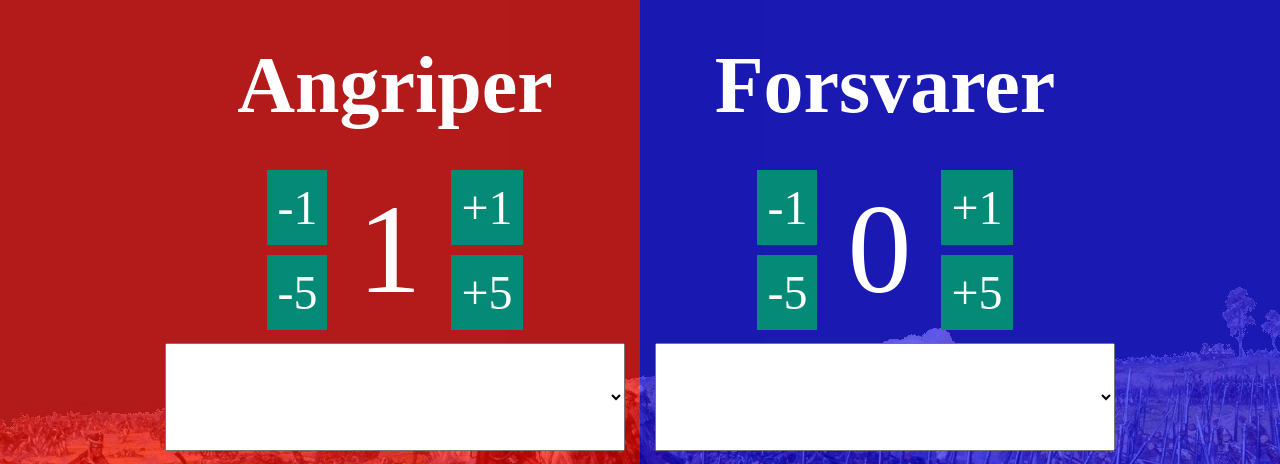
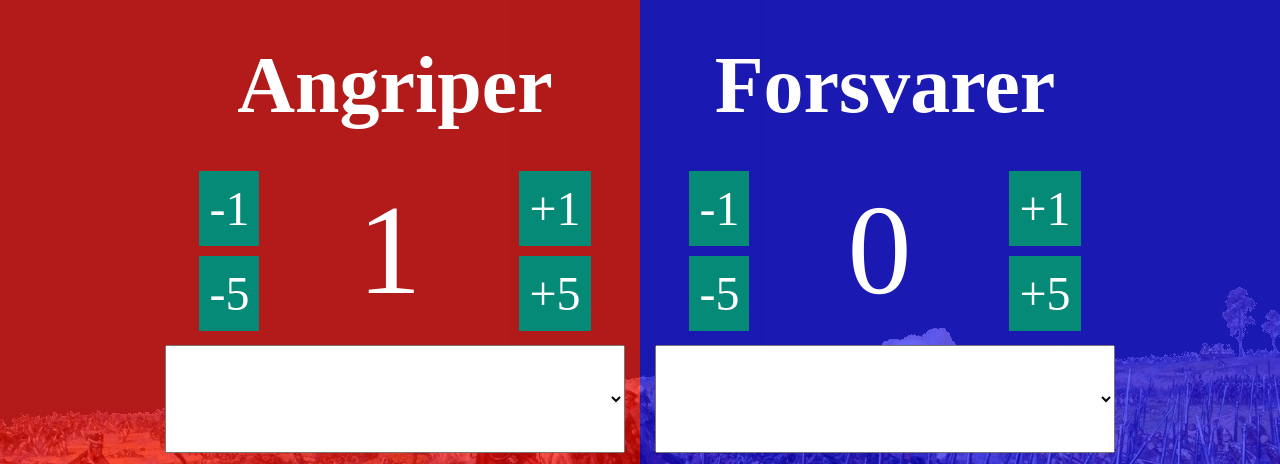
Before and after one commit to sigurdo/riskdiceroller, a plain HTML site: page riskDiceRollerMobil.html in a window 1280 px wide. Shown: the top 464 px of the page. Drawn offline with Linux system fonts and the light colour scheme.

Commit message:
riskfiksing
mekka input for antall

```diff
--- a/css/riskDiceRoller.css
+++ b/css/riskDiceRoller.css
@@ -57,8 +57,24 @@ html, body {
 }
 
 #visAngripere, #visForsvarere {
+	display: block;
+	width: 200px;
+	color: white;
+	background-color: transparent;
+	border: none;
+	text-align: center;
+
+	font-family: times;
 	font-size: 800%;
 	margin: 20px;
+}
+
+/*Fjerner piler i input til visAngripere og visForsvarere*/
+input::-webkit-outer-spin-button,
+input::-webkit-inner-spin-button {
+    /* display: none; <- Crashes Chrome on hover */
+    -webkit-appearance: none;
+    margin: 0; /* <-- Apparently some margin are still there even though it's hidden */
 }
 
 .velgTerninger select {
--- a/js/generelleFunksjoner.js
+++ b/js/generelleFunksjoner.js
@@ -16,7 +16,7 @@ function oppdaterTerningvelger(type) {//Oppdatere, dvs. sjekke om det er mange n
 		for (var i = 3; i >= 1; i--) {
 			//console.log(i);
 			//document.getElementById('antallTerninger01').style.display = 'none';
-			if (antall[0] >= i) {
+			if (antall[0] - 1 >= i) {
 				document.getElementById('antallTerninger0').innerHTML += "<option value='"+i+"' id='antallTerninger0"+i+"'> "+i+" Terning"+endelse[i]+" </option>";
 			}
 		}
@@ -29,7 +29,7 @@ function oppdaterTerningvelger(type) {//Oppdatere, dvs. sjekke om det er mange n
 			//console.log(i);
 			//document.getElementById('antallTerninger01').style.display = 'none';
 			if (antall[1] >= i) {
-				document.getElementById('antallTerninger1').innerHTML += "<option value="+i+" id='antallTerninger1"+i+"'> "+i+" Terning"+endelse[i]+" </option>";
+				document.getElementById('antallTerninger1').innerHTML += "<option value='"+i+"' id='antallTerninger1"+i+"'> "+i+" Terning"+endelse[i]+" </option>";
 			}
 		}
 	}
@@ -42,9 +42,10 @@ function tomVarslinger() {
 function juster(type, ant) {//funksjonen juster justerer opp og ned antallet angripere og forsvarere type=0 er angripere og type=1 er forsvarere
 	var antallFor = [];
 	antallFor[type] = antall[type];
-	if(antall[type] + ant >= 0) {//Denne ifen passer på at man ikke får negativt antall soldater, ettersom dette kan være litt irriterende
+	var minimum = 0;
+	if (type == 0) {minimum = 1;}
+	if(antall[type] + ant >= minimum) {//Denne ifen passer på at man ikke får negativt antall soldater, ettersom dette kan være litt irriterende
 		antall[type] += ant;
-		//console.log(antall);
 	}
 	else {antall[type] = 0;}//Denne elsen gjør at -10-knappen kan sette tall under 10 til å bli null
 	visAntall();
@@ -55,13 +56,28 @@ function juster(type, ant) {//funksjonen juster justerer opp og ned antallet ang
 	if (antall[type] > antallFor[type] || antallTerninger > antall[type]) {//Tanken her er at i slag skal man ikke trenge velge terninger på nytt, men den skal likevel prøve å velge maks antall når man plotter inn nye soldater. Derfor sjekker ifen om man soldatmengden har økt eller sunket
 		oppdaterTerningvelger(type);
 	}
+	console.log('kjjhj');
 
 	//sporBlitz();
 }
 
+function angripereInput() {
+	//Det er vanskelig å forklare hvorfor, men det er viktig at alle endringer av soldattall går gjennom juster(), det har blant annet med terningvelgeren å gjøre
+	var antFor = antall[0];
+	var antEtter = Number(document.getElementById('visAngripere').value);
+	juster(0, antEtter - antFor);
+}
+
+function forsvarereInput() {
+	//Det er vanskelig å forklare hvorfor, men det er viktig at alle endringer av soldattall går gjennom juster(), det har blant annet med terningvelgeren å gjøre
+	var antFor = antall[1];
+	var antEtter = Number(document.getElementById('visForsvarere').value);
+	juster(1, antEtter - antFor);
+}
+
 function visAntall() {
-	document.getElementById('visAngripere').innerHTML = antall[0] + 1;
-	document.getElementById('visForsvarere').innerHTML = antall[1];
+	document.getElementById('visAngripere').value = antall[0];
+	document.getElementById('visForsvarere').value = antall[1];
 }
 
 function terning() {
@@ -343,7 +359,7 @@ function stopp() {
 }
 
 function angrip() {
-	if(antall[0]>0 && antall[1]>0) {
+	if(antall[0] > 1 && antall[1] > 0) {
 		tomVarslinger();
 		var antAfor = antall[0];
 		var antFfor = antall[1];
--- a/js/oppstart.js
+++ b/js/oppstart.js
@@ -1,5 +1,5 @@
 //Globale variabler:
-var antall = [0, 0]; //Antall angripere og forsvarere som array (angripere er nr. 0 og forsvar nr. 1)
+var antall = [1, 0]; //Antall angripere og forsvarere som array (angripere er nr. 0 og forsvar nr. 1)
 var terninger = [3, 2];
 
 var d = ['ikke_i_bruk']; //Dette er en array med filadressene til terningbildene
--- a/riskDiceRollerMobil.html
+++ b/riskDiceRollerMobil.html
@@ -33,7 +33,7 @@
 							<div onclick="juster(0, -5);"> -5 </div>
 						</div>
 
-						<div id="visAngripere"></div>
+						<input type="number" id="visAngripere" oninput="angripereInput();">
 
 						<div class="justerAntall">
 							<div onclick="juster(0, +1);"> +1 </div>
@@ -64,7 +64,7 @@
 							<div onclick="juster(1, -5);"> -5 </div>
 						</div>
 
-						<div id="visForsvarere"></div>
+						<input type="number" id="visForsvarere" oninput="forsvarereInput();">
 
 						<div class="justerAntall">
 							<div onclick="juster(1, +1);"> +1 </div>
```
